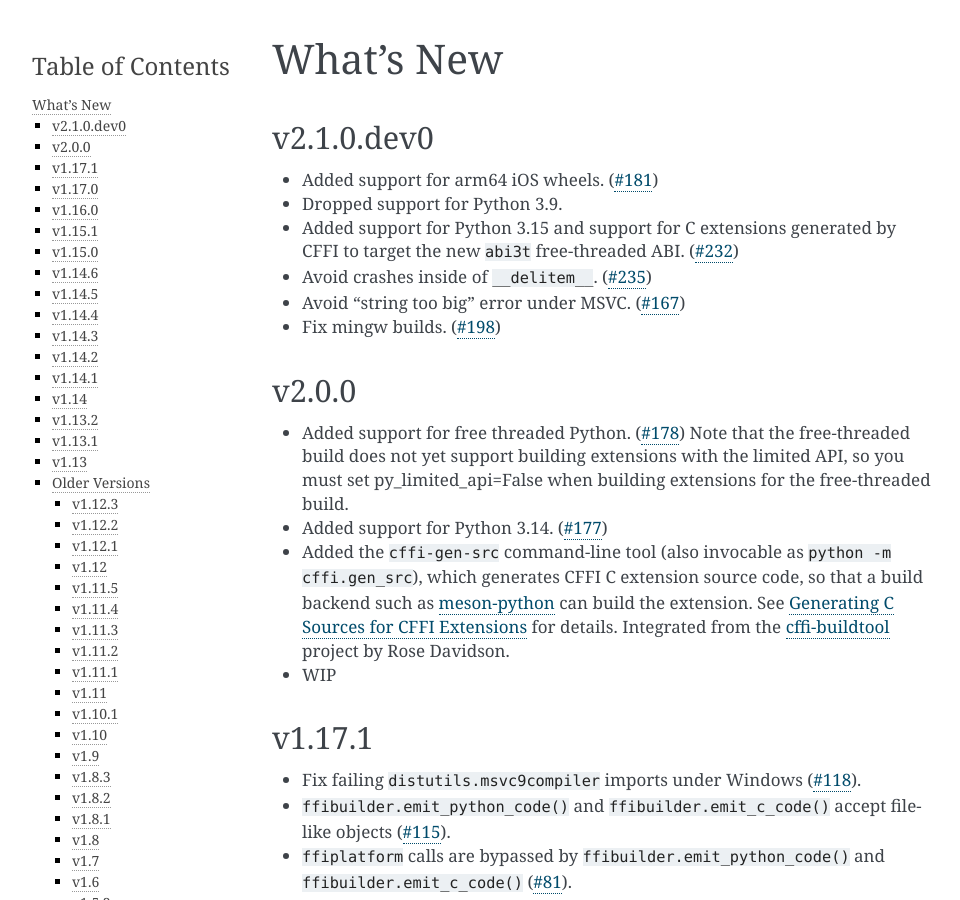
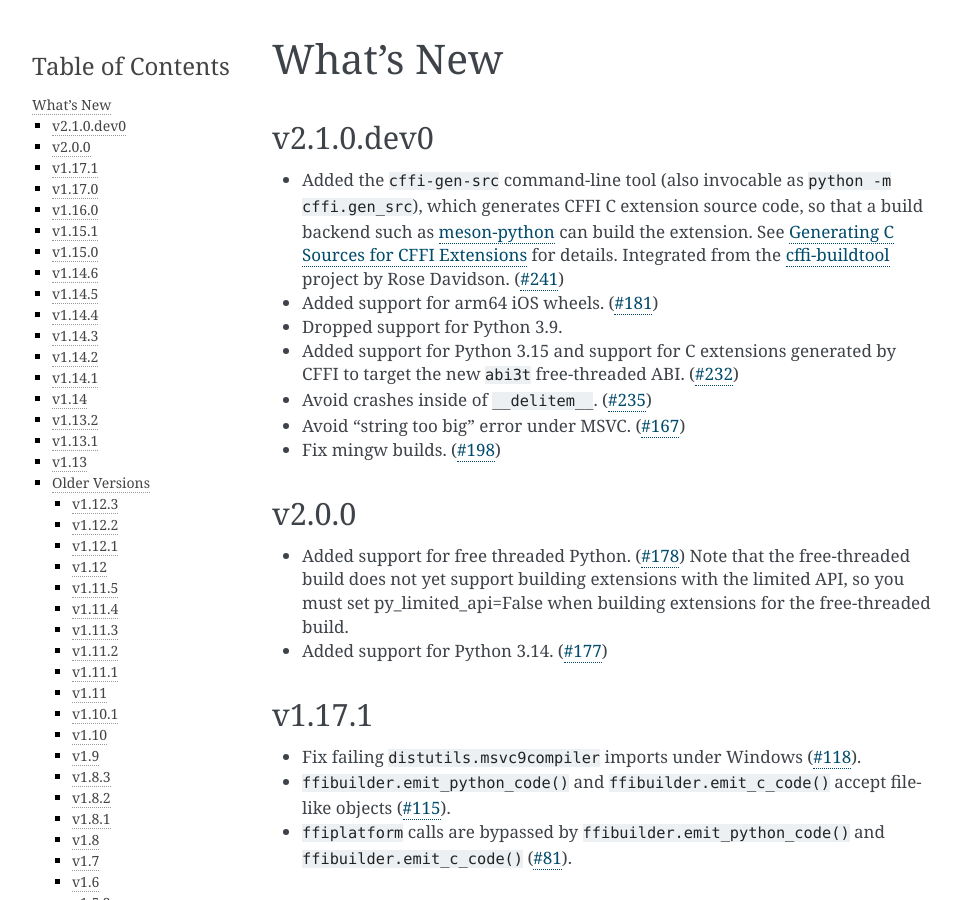
Before and after one commit to python-cffi/cffi, a Sphinx documentation site: the page built from doc/source/whatsnew.rst, in a window 1280 px wide and 900 px high. Shown: the whole window, without its empty margins (148-1108 px from the left). Built offline with Sphinx 7.4.7, drawn with Linux system fonts in a browser that asks for light colours; some of the changed lines change nothing that is shown.

Commit message:
Move cffi-gen-src release note to 2.1.0 notes

```diff
--- a/doc/source/whatsnew.rst
+++ b/doc/source/whatsnew.rst
@@ -5,9 +5,15 @@ What's New
 v2.1.0.dev0
 ===========
 
+* Added the ``cffi-gen-src`` command-line tool (also invocable as
+  ``python -m cffi.gen_src``), which generates CFFI C extension
+  source code, so that a build backend such as `meson-python`_ can build
+  the extension. See :doc:`cffi-gen-src` for details. Integrated from the
+  `cffi-buildtool`_ project by Rose Davidson. (`#241`_)
 * Added support for arm64 iOS wheels. (`#181`_)
 * Dropped support for Python 3.9.
-* Added support for Python 3.15 and support for C extensions generated by CFFI to target the new ``abi3t`` free-threaded ABI. (`#232`_)
+* Added support for Python 3.15 and support for C extensions generated by CFFI
+  to target the new ``abi3t`` free-threaded ABI. (`#232`_)
 * Avoid crashes inside of ``__delitem__``. (`#235`_)
 * Avoid "string too big" error under MSVC. (`#167`_)
 * Fix mingw builds. (`#198`_)
@@ -17,6 +23,7 @@ v2.1.0.dev0
 .. _`#198`: https://github.com/python-cffi/cffi/pull/198
 .. _`#232`: https://github.com/python-cffi/cffi/pull/232
 .. _`#235`: https://github.com/python-cffi/cffi/pull/235
+.. _`#241`: https://github.com/python-cffi/cffi/pull/241
 
 v2.0.0
 ======
@@ -26,12 +33,6 @@ v2.0.0
   with the limited API, so you must set py_limited_api=False when building
   extensions for the free-threaded build.
 * Added support for Python 3.14. (`#177`_)
-* Added the ``cffi-gen-src`` command-line tool (also invocable as
-  ``python -m cffi.gen_src``), which generates CFFI C extension
-  source code, so that a build backend such as `meson-python`_ can build
-  the extension. See :doc:`cffi-gen-src` for details. Integrated from the
-  `cffi-buildtool`_ project by Rose Davidson.
-* WIP
 
 .. _`meson-python`: https://meson-python.readthedocs.io/
 .. _`cffi-buildtool`: https://github.com/inklesspen/cffi-buildtool
```
